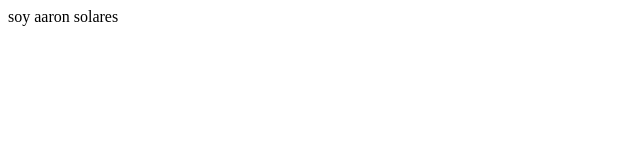
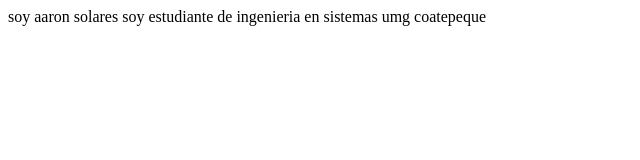
Before and after one commit to Solares-codegt/git-course-text, a plain HTML site: page index.html in a window 1280 px wide. Shown: the whole page, without its empty margins (0-640 px from the left). Drawn offline with Linux system fonts and the light colour scheme.

Commit message:
agregue donde estudio

```diff
--- a/index.html
+++ b/index.html
@@ -8,5 +8,7 @@
 </head>
 <body>
     soy aaron solares
+    soy estudiante de ingenieria en sistemas
+    umg coatepeque
 </body>
 </html>
```
